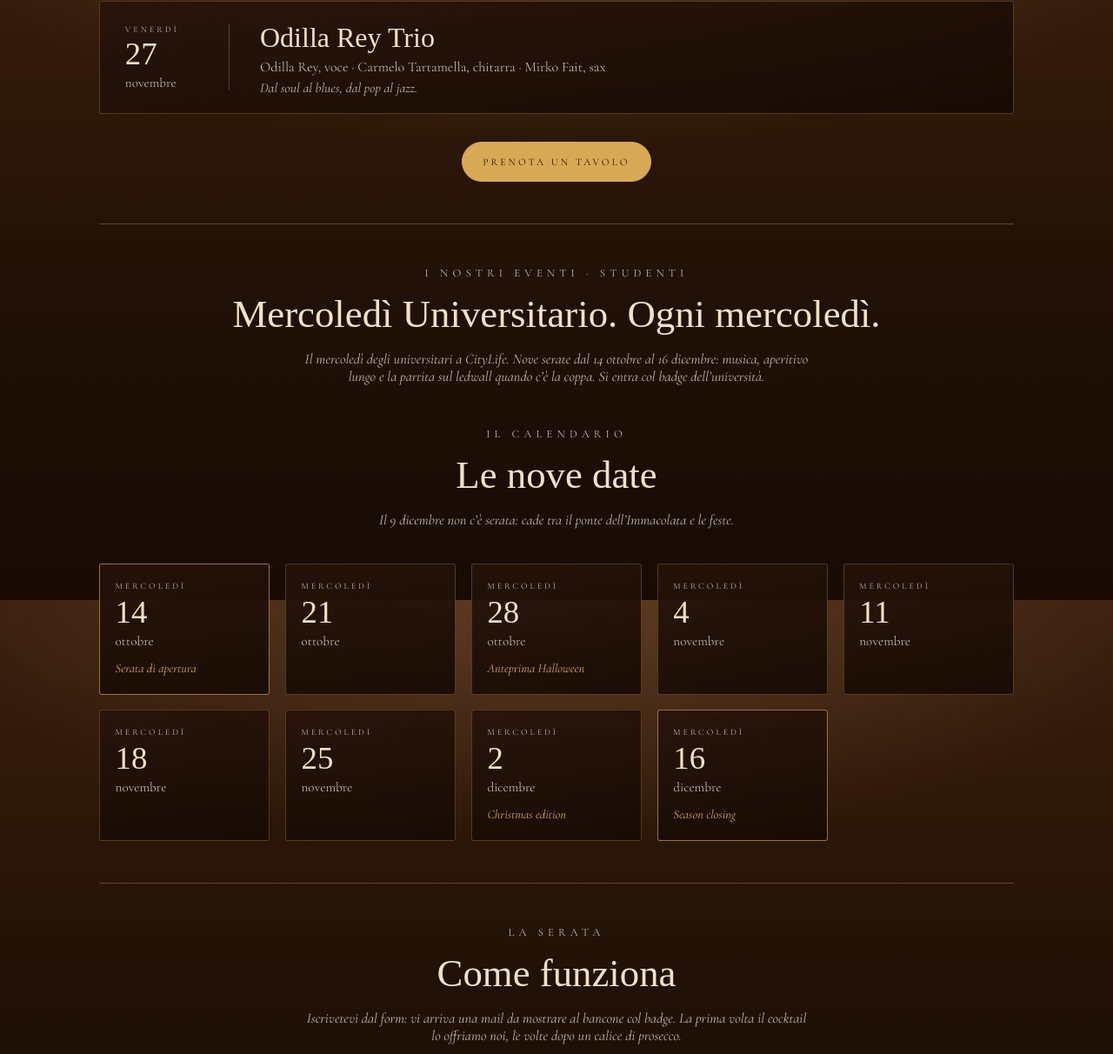
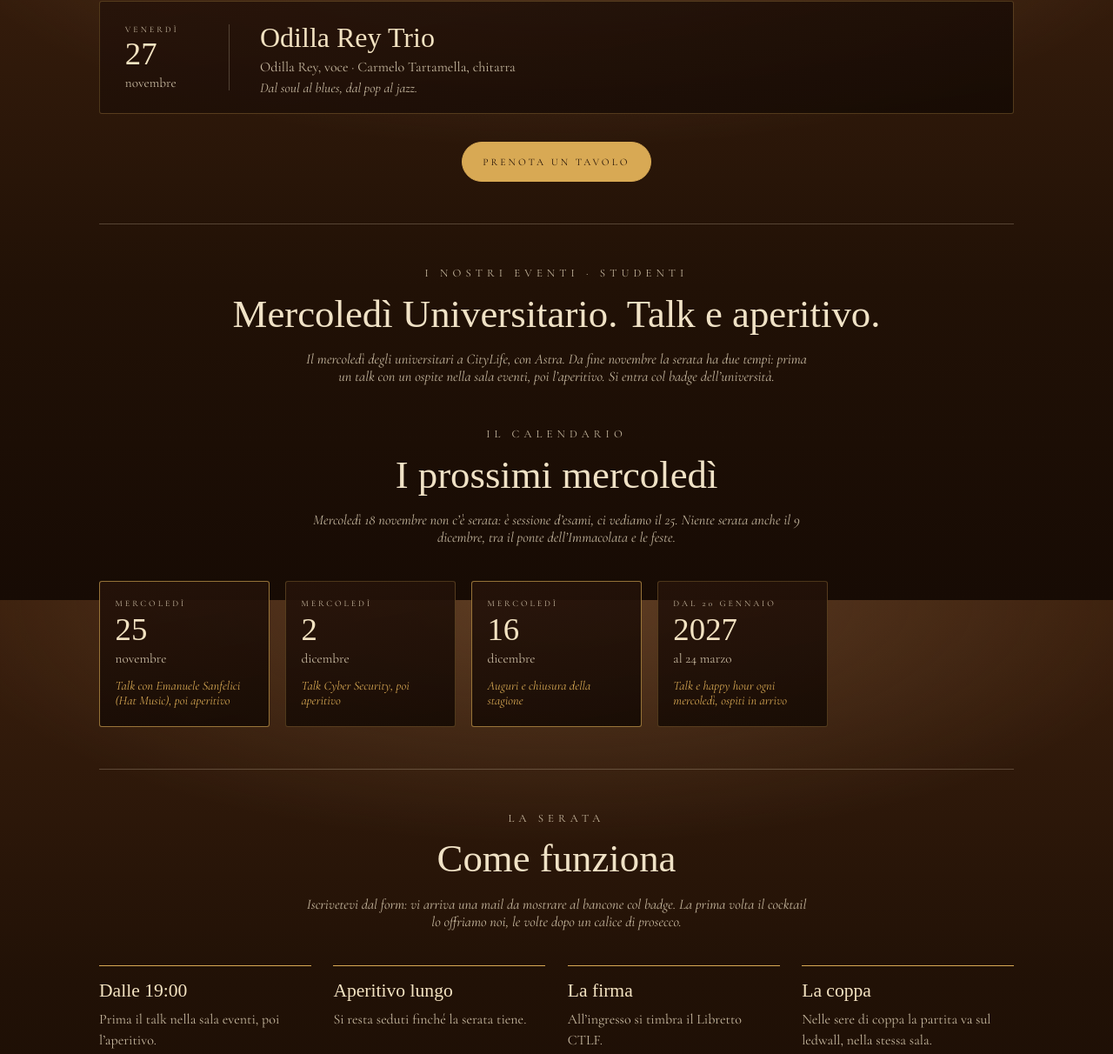
Before and after one commit to ericpetersenbuchgeher-jpg/ctlf-sito, a plain HTML site: page eventi.html in a window 1280 px wide. Shown: the part 910-2122 px from the top of the page at 87% size. Drawn offline with nearby package versions, Linux system fonts and the light colour scheme; a web font is replaced by a local one.

Commit message:
Eventi 17/11: niente Mercoledì Universitario il 18/11, prossimi mercoledì con i talk (25/11 Sanfelici, 2/12 Cyber Security, 16/12 chiusura, 2027 talk + happy hour), jazz 20/11 Italiano Bossa con Brancati
Co-Authored-By: Claude Opus 5.5 <noreply@anthropic.com>

```diff
--- a/assets/jazz.js
+++ b/assets/jazz.js
@@ -5,8 +5,8 @@ const JAZZ = [
   { d: '2026-10-30', who: 'Lupi Trio', tag: 'JazzMI', line: 'Sara Lupi, voce · Carmelo Tartamella, chitarra · Carlo Bavetta, contrabbasso' },
   { d: '2026-11-06', who: 'Mirko Fait Trio', tag: 'JazzMI', line: 'Mirko Fait, sax · Joe Zangaro, piano · Chiara Bianchi, contrabbasso', note: 'Il cool jazz e la bossanova degli anni ’50 e ’60.' },
   { d: '2026-11-13', who: 'Emma Ghezzi and The Rabbits', line: 'Emma Ghezzi, voce · Carmelo Tartamella, chitarra · Mirko Fait, sax', note: 'Una serata tra blues e swing.' },
-  { d: '2026-11-20', who: 'Vigna Trio', tag: 'Milano Music Week', line: 'Sonia Lo Giudice, voce · Ignazio Vignali, voce e chitarra · Mirko Fait, sax', note: 'Da Napoli al Sudamerica fino agli States, tra swing e bossanova.' },
-  { d: '2026-11-27', who: 'Odilla Rey Trio', line: 'Odilla Rey, voce · Carmelo Tartamella, chitarra · Mirko Fait, sax', note: 'Dal soul al blues, dal pop al jazz.' }
+  { d: '2026-11-20', who: 'Italiano Bossa', tag: 'Milano Music Week', line: 'Sonia Lo Giudice, voce · Ignazio Vignali, voce e chitarra · Raffaele Brancati, sax', note: 'Da Napoli al Sudamerica fino agli States, tra swing e bossanova.' },
+  { d: '2026-11-27', who: 'Odilla Rey Trio', line: 'Odilla Rey, voce · Carmelo Tartamella, chitarra', note: 'Dal soul al blues, dal pop al jazz.' }
 ];
 (function () {
   const MESI = ['gennaio','febbraio','marzo','aprile','maggio','giugno','luglio','agosto','settembre','ottobre','novembre','dicembre'];
--- a/eventi.html
+++ b/eventi.html
@@ -4,7 +4,7 @@
 <meta charset="UTF-8">
 <meta name="viewport" content="width=device-width, initial-scale=1.0">
 <title>I nostri eventi · CTLF Milano</title>
-<meta name="description" content="Venerdì jazz dal vivo con le serate JazzMI e Milano Music Week, e Mercoledì Universitario con Astra, il mercoledì degli studenti da CTLF in Via Masaccio 18, Milano: nove serate dal 14 ottobre al 16 dicembre, sconto col badge universitario e Libretto CTLF.">
+<meta name="description" content="Venerdì jazz dal vivo e Mercoledì Universitario con Astra da CTLF in Via Masaccio 18, Milano: talk con ospiti e aperitivo per gli studenti, sconto col badge universitario e Libretto CTLF.">
 <link rel="icon" type="image/png" href="assets/logo-fav.png">
 <link rel="preconnect" href="https://fonts.googleapis.com">
 <link rel="preconnect" href="https://fonts.gstatic.com" crossorigin>
@@ -179,11 +179,8 @@ h2{font-family:var(--font-display);font-weight:400;font-size:clamp(1.8rem,3.6vw,
          Le serate di ottobre e del 6 novembre sono nel programma di JazzMI, quella del 20 novembre nella Milano Music Week.</p>
     </div>
     <ol class="gigs" data-jazz-list>
-      <li class="gig gig--next"><div class="gig__date"><span class="date__day">Venerdì</span><span class="date__n">30</span><span class="date__m">ottobre</span></div><div class="gig__body"><span class="gig__tag">JazzMI</span><h3>Lupi Trio</h3><p class="gig__line">Sara Lupi, voce · Carmelo Tartamella, chitarra · Carlo Bavetta, contrabbasso</p></div></li>
-      <li class="gig"><div class="gig__date"><span class="date__day">Venerdì</span><span class="date__n">6</span><span class="date__m">novembre</span></div><div class="gig__body"><span class="gig__tag">JazzMI</span><h3>Mirko Fait Trio</h3><p class="gig__line">Mirko Fait, sax · Joe Zangaro, piano · Chiara Bianchi, contrabbasso</p></div></li>
-      <li class="gig"><div class="gig__date"><span class="date__day">Venerdì</span><span class="date__n">13</span><span class="date__m">novembre</span></div><div class="gig__body"><h3>Emma Ghezzi and The Rabbits</h3><p class="gig__line">Emma Ghezzi, voce · Carmelo Tartamella, chitarra · Mirko Fait, sax</p></div></li>
-      <li class="gig"><div class="gig__date"><span class="date__day">Venerdì</span><span class="date__n">20</span><span class="date__m">novembre</span></div><div class="gig__body"><span class="gig__tag">Milano Music Week</span><h3>Vigna Trio</h3><p class="gig__line">Sonia Lo Giudice, voce · Ignazio Vignali, voce e chitarra · Mirko Fait, sax</p></div></li>
-      <li class="gig"><div class="gig__date"><span class="date__day">Venerdì</span><span class="date__n">27</span><span class="date__m">novembre</span></div><div class="gig__body"><h3>Odilla Rey Trio</h3><p class="gig__line">Odilla Rey, voce · Carmelo Tartamella, chitarra · Mirko Fait, sax</p></div></li>
+      <li class="gig gig--next"><div class="gig__date"><span class="date__day">Venerdì</span><span class="date__n">20</span><span class="date__m">novembre</span></div><div class="gig__body"><span class="gig__tag">Milano Music Week</span><h3>Italiano Bossa</h3><p class="gig__line">Sonia Lo Giudice, voce · Ignazio Vignali, voce e chitarra · Raffaele Brancati, sax</p></div></li>
+      <li class="gig"><div class="gig__date"><span class="date__day">Venerdì</span><span class="date__n">27</span><span class="date__m">novembre</span></div><div class="gig__body"><h3>Odilla Rey Trio</h3><p class="gig__line">Odilla Rey, voce · Carmelo Tartamella, chitarra</p></div></li>
     </ol>
     <div class="cta__row" style="margin-top:clamp(2rem,4vh,2.6rem)">
       <a class="btn btn--gold" href="https://wa.me/393751451648?text=Ciao%20CTLF!%20Vorrei%20prenotare%20un%20tavolo%20per%20il%20venerd%C3%AC%20jazz." target="_blank" rel="noopener">Prenota un tavolo</a>
@@ -193,9 +190,9 @@ h2{font-family:var(--font-display);font-weight:400;font-size:clamp(1.8rem,3.6vw,
   <section class="block" id="mercoledi" aria-labelledby="merc-t">
     <div class="block__head">
       <p class="eyebrow">I nostri eventi · Studenti</p>
-      <h2 id="merc-t">Mercoledì Universitario. Ogni mercoledì.</h2>
-      <p class="block__note">Il mercoledì degli universitari a CityLife. Nove serate dal 14 ottobre al 16 dicembre:
-       musica, aperitivo lungo e la partita sul ledwall quando c’è la coppa.
+      <h2 id="merc-t">Mercoledì Universitario. Talk e aperitivo.</h2>
+      <p class="block__note">Il mercoledì degli universitari a CityLife, con Astra. Da fine novembre la serata ha due tempi:
+       prima un talk con un ospite nella sala eventi, poi l’aperitivo.
        Si entra col badge dell’università.</p>
     </div>
   </section>
@@ -203,19 +200,15 @@ h2{font-family:var(--font-display);font-weight:400;font-size:clamp(1.8rem,3.6vw,
   <section class="block" aria-labelledby="date-t" style="border-top:0;padding-top:0">
     <div class="block__head">
       <p class="eyebrow">Il calendario</p>
-      <h2 id="date-t">Le nove date</h2>
-      <p class="block__note">Il 9 dicembre non c’è serata: cade tra il ponte dell’Immacolata e le feste.</p>
+      <h2 id="date-t">I prossimi mercoledì</h2>
+      <p class="block__note">Mercoledì 18 novembre non c’è serata: è sessione d’esami, ci vediamo il 25.
+         Niente serata anche il 9 dicembre, tra il ponte dell’Immacolata e le feste.</p>
     </div>
-    <ol class="dates">
-      <li class="date date--key"><span class="date__day">Mercoledì</span><span class="date__n">14</span><span class="date__m">ottobre</span><span class="date__tag">Serata di apertura</span></li>
-      <li class="date"><span class="date__day">Mercoledì</span><span class="date__n">21</span><span class="date__m">ottobre</span></li>
-      <li class="date"><span class="date__day">Mercoledì</span><span class="date__n">28</span><span class="date__m">ottobre</span><span class="date__tag">Anteprima Halloween</span></li>
-      <li class="date"><span class="date__day">Mercoledì</span><span class="date__n">4</span><span class="date__m">novembre</span></li>
-      <li class="date"><span class="date__day">Mercoledì</span><span class="date__n">11</span><span class="date__m">novembre</span></li>
-      <li class="date"><span class="date__day">Mercoledì</span><span class="date__n">18</span><span class="date__m">novembre</span></li>
-      <li class="date"><span class="date__day">Mercoledì</span><span class="date__n">25</span><span class="date__m">novembre</span></li>
-      <li class="date"><span class="date__day">Mercoledì</span><span class="date__n">2</span><span class="date__m">dicembre</span><span class="date__tag">Christmas edition</span></li>
-      <li class="date date--key"><span class="date__day">Mercoledì</span><span class="date__n">16</span><span class="date__m">dicembre</span><span class="date__tag">Season closing</span></li>
+    <ol class="dates" data-dates>
+      <li class="date date--key" data-d="2026-11-25"><span class="date__day">Mercoledì</span><span class="date__n">25</span><span class="date__m">novembre</span><span class="date__tag">Talk con Emanuele Sanfelici (Hat Music), poi aperitivo</span></li>
+      <li class="date" data-d="2026-12-02"><span class="date__day">Mercoledì</span><span class="date__n">2</span><span class="date__m">dicembre</span><span class="date__tag">Talk Cyber Security, poi aperitivo</span></li>
+      <li class="date date--key" data-d="2026-12-16"><span class="date__day">Mercoledì</span><span class="date__n">16</span><span class="date__m">dicembre</span><span class="date__tag">Auguri e chiusura della stagione</span></li>
+      <li class="date" data-d="2027-03-24"><span class="date__day">Dal 20 gennaio</span><span class="date__n">2027</span><span class="date__m">al 24 marzo</span><span class="date__tag">Talk e happy hour ogni mercoledì, ospiti in arrivo</span></li>
     </ol>
   </section>
 
@@ -226,7 +219,7 @@ h2{font-family:var(--font-display);font-weight:400;font-size:clamp(1.8rem,3.6vw,
       <p class="block__note">Iscrivetevi dal <a href="https://forms.gle/aJG21Wxaiujw89sq8" target="_blank" rel="noopener">form</a>: vi arriva una mail da mostrare al bancone col badge. La prima volta il cocktail lo offriamo noi, le volte dopo un calice di prosecco.</p>
     </div>
     <ul class="format">
-      <li><b>Dalle 19:00</b><span>Dj o playlist, la sala si accende.</span></li>
+      <li><b>Dalle 19:00</b><span>Prima il talk nella sala eventi, poi l’aperitivo.</span></li>
       <li><b>Aperitivo lungo</b><span>Si resta seduti finché la serata tiene.</span></li>
       <li><b>La firma</b><span>All’ingresso si timbra il Libretto CTLF.</span></li>
       <li><b>La coppa</b><span>Nelle sere di coppa la partita va sul ledwall, nella stessa sala.</span></li>
@@ -278,5 +271,14 @@ h2{font-family:var(--font-display);font-weight:400;font-size:clamp(1.8rem,3.6vw,
 </footer>
 
 <script src="assets/jazz.js" defer></script>
+<script>
+/* Mercoledì: le date passate spariscono da sole */
+(function () {
+  var oggi = new Date(); oggi.setHours(0, 0, 0, 0);
+  document.querySelectorAll('[data-dates] [data-d]').forEach(function (li) {
+    if (new Date(li.dataset.d + 'T23:59:00') < oggi) li.remove();
+  });
+})();
+</script>
 </body>
 </html>
```
Also changed, not shown: index.html (+2 -2 lines).
